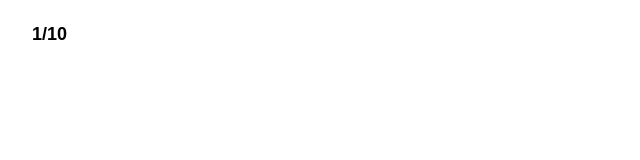
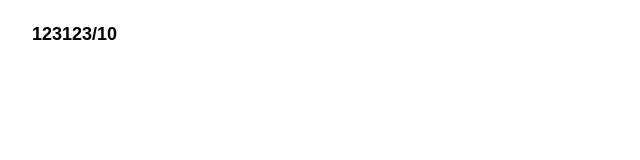
Before and after one commit to pyangmain/Sneaker-Price-Guessing-Game, a plain HTML site: page game.html in a window 1280 px wide. Shown: the full height of the page, 0-640 px from the left. Drawn offline with Linux system fonts and the light colour scheme.

Commit message:
Testing commit

```diff
--- a/game.html
+++ b/game.html
@@ -9,7 +9,7 @@
 </head>
 <body>
     <div id="header" class="header-div">
-        <p id="level-counter" class="level-counter">1/10</p>
+        <p id="level-counter" class="level-counter">123123/10</p>
     </div>
 </body>
 </html>
```
